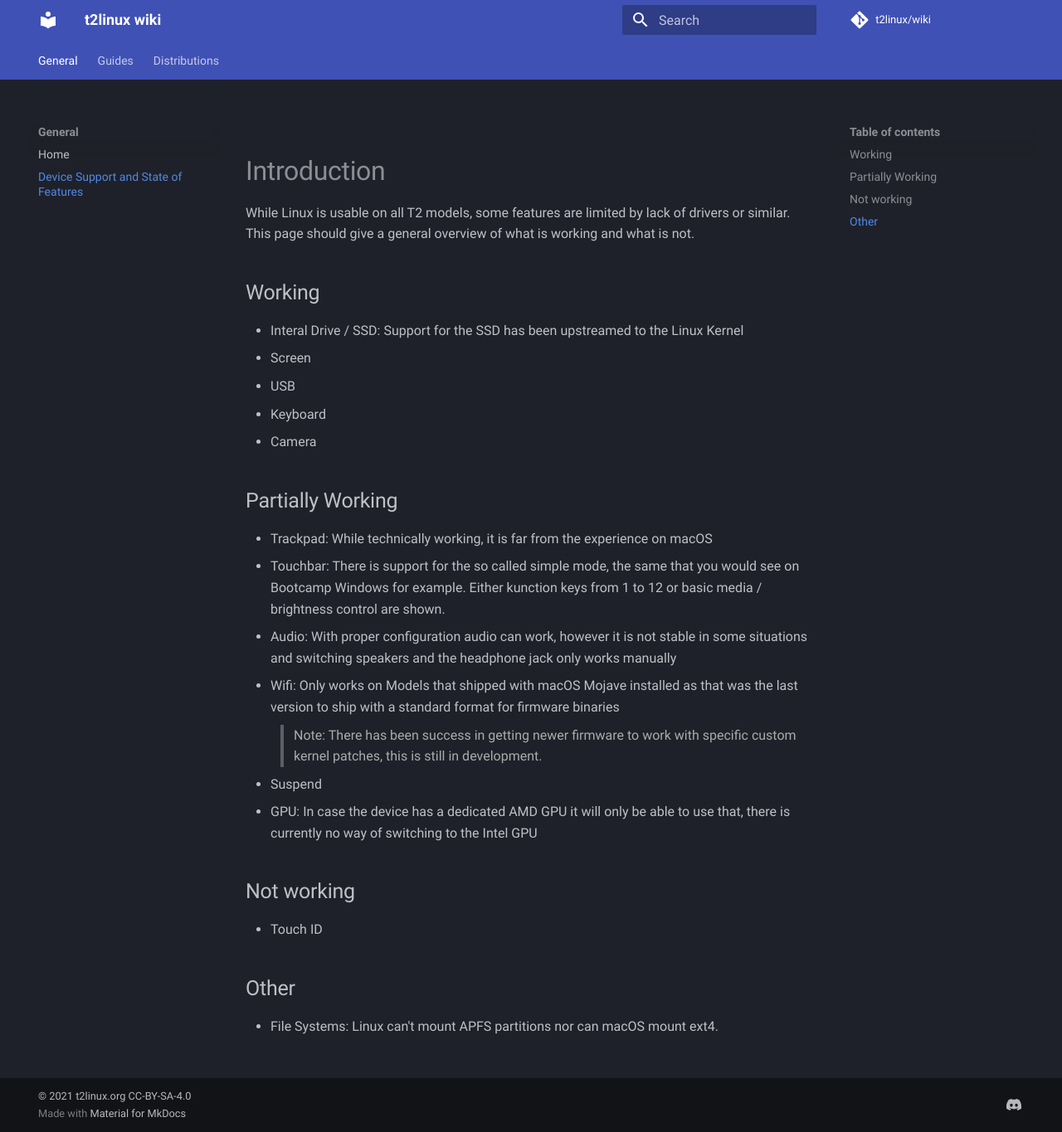
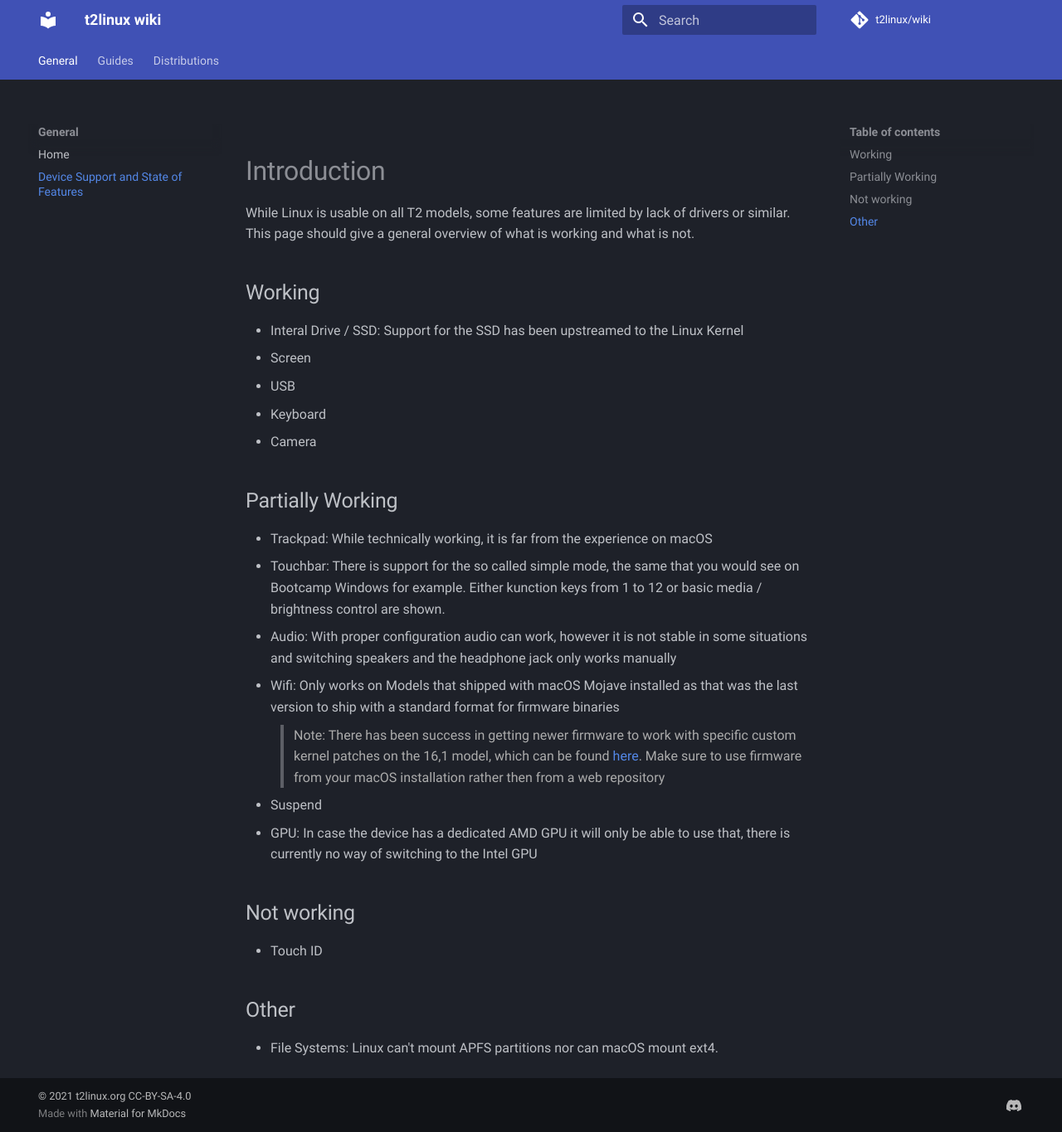
Before and after one commit to t2linux/wiki, an MkDocs documentation site: the page built from docs/state.md, in a window 1280 px wide and 1365 px high. Shown: the whole window at 83% size. Built offline with MkDocs 1.6.1 and Material for MkDocs 9.7.7, drawn with Linux system fonts in a browser that asks for light colours; comment, search, counter and statistics services are not loaded.

Commit message:
Guides+State: Add more information about the 16,1 custom patches for wifi

```diff
--- a/docs/state.md
+++ b/docs/state.md
@@ -17,8 +17,9 @@ While Linux is usable on all T2 models, some features are limited by lack of dri
 - Audio: With proper configuration audio can work, however it is not stable in some situations and switching speakers and the headphone jack only works manually
 - Wifi: Only works on Models that shipped with macOS Mojave installed as that was the last version to ship with a standard format for firmware binaries
 
-    > Note: There has been success in getting newer firmware to work with specific custom kernel patches,
-    this is still in development.
+    > Note: There has been success in getting newer firmware to work with specific custom kernel patches on the 16,1 model,
+    which can be found [here](https://github.com/jamlam/mbp-16.1-linux-wifi). Make sure to use firmware from your macOS installation
+    rather then from a web repository
 
 - Suspend
 - GPU: In case the device has a dedicated AMD GPU it will only be able to use that, there is currently no way of switching to the Intel GPU
```
Also changed, not shown: docs/guides/wifi.md (+1 -1 lines).
